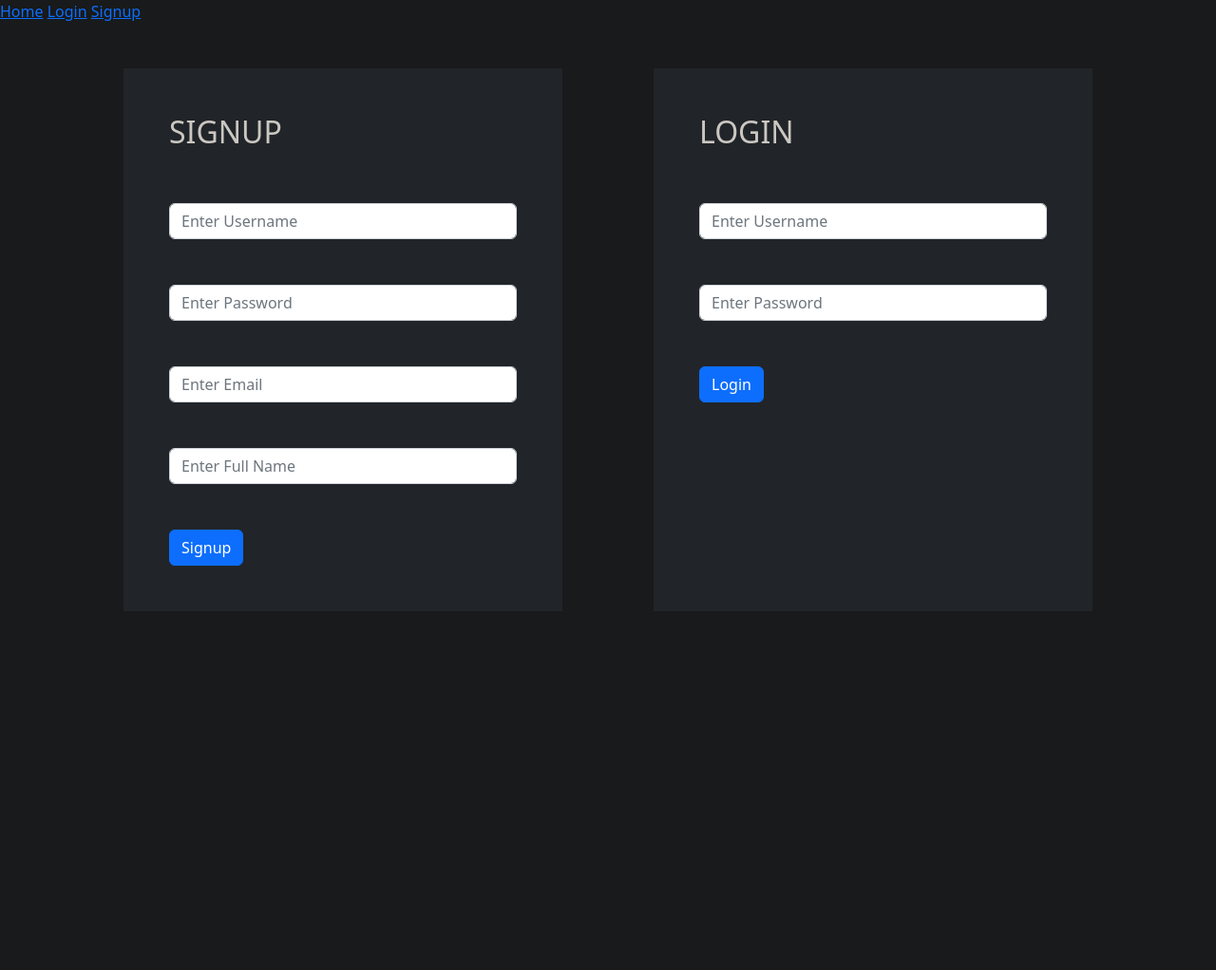
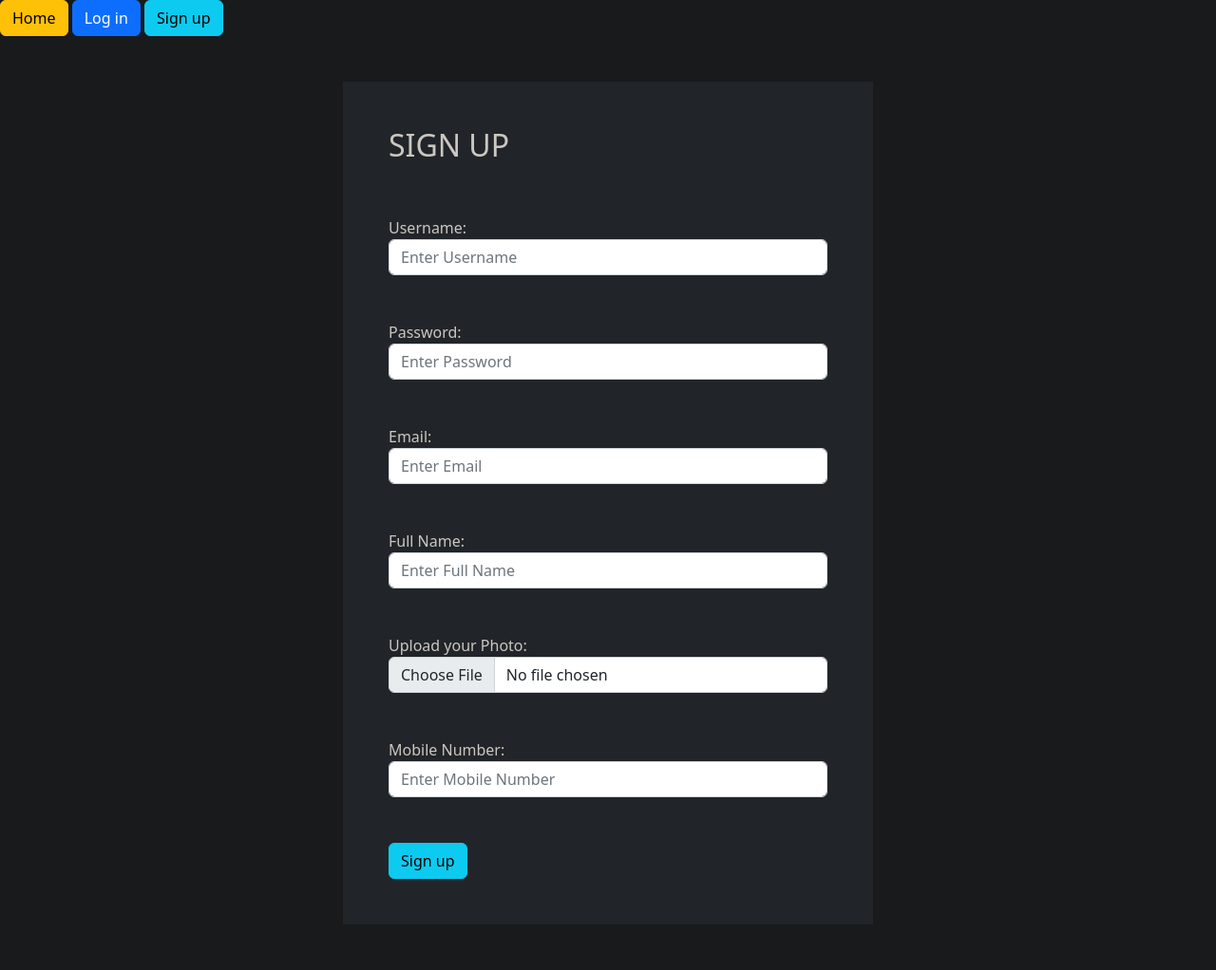
Before and after one commit to BabaHerons/Devathon-Blog, a Flask app: page /signup in a window 1280 px wide. Shown: the whole page at 95% size. Before the commit the page ends 644 px from the top, so only its background shows below. Run offline with Flask 2, Linux system fonts and the light colour scheme.

Commit message:
Following changes have been made:
    1. updated the models.py:
        a. added all of the tables information user, comments, posts, likedposts

    2. updated the routes.py:
        a. updated the login routes, signup routes
        b. get the value from the user and fed it into the database

    3. updated the html files:
        a. added the if else statement for the navbar home, login or signup
        b. in signuporlogin html file use the if else statemente to keep differences
           between the login form and the signup form
        c. same like (b.) added the changes in the home.html file for showing the name
           of the user if the user has signed in.

```diff
--- a/assets/routes.py
+++ b/assets/routes.py
@@ -1,15 +1,35 @@
 from flask import render_template, redirect, url_for, request
 from assets import app, db
+from assets.models import User, Posts, Comments, LikedPosts
 
 
 @app.route('/')
 def home():
     return render_template('home.html')         # here need to send signedIn = true or false as a string value.
 
-@app.route('/login')
+@app.route('/login', methods = ['GET', 'POST'])
 def login():
+    if request.method == 'POST':
+        username = request.form.get('username')
+        password = request.form.get('password')
+        user = User.query.filter_by(username=username, password=password).first()
+        if user:
+            return render_template('home.html', signedIn = 'true', user = user)
     return render_template('signuporlogin.html')
 
 @app.route('/signup', methods = ['GET','POST'])
 def signup():
-    return render_template('signuporlogin.html')
+    if request.method == 'POST':
+        username = request.form.get('username')
+        password = request.form.get('password')
+        email = request.form.get('email')
+        fullname = request.form.get('fullname')
+        dp = request.files['dp']
+        mob = request.form.get('mob')
+        user = User.query.filter_by(username=username, password=password).first()
+        if not user:
+            user = User(username=username, password=password, email=email, fullname=fullname, dp=dp.read(), mob=mob)
+            db.session.add(user)
+            db.session.commit()
+            return redirect(url_for('home'))
+    return render_template('signuporlogin.html', signup = 'true')
--- a/assets/templates/base.html
+++ b/assets/templates/base.html
@@ -18,9 +18,14 @@
     <title>{% block title %}{% endblock %}</title>
   </head>
   <body>
-    <a href="{{ url_for('home') }}">Home</a>
-    <a href="{{ url_for('login') }}">Login</a>
-    <a href="{{ url_for('signup') }}">Signup</a>
+    <a href="{{ url_for('home') }}"><button class="btn btn-warning">Home</button></a>
+    {% if signedIn == 'true' %}
+      <a href="{{ url_for('home') }}"><button class="btn btn-danger">Log out</button></a>
+    {% else %}
+      <a href="{{ url_for('login') }}"><button class="btn btn-primary">Log in</button></a>
+      <a href="{{ url_for('signup') }}"><button class="btn btn-info">Sign up</button></a>
+    {% endif %}
+
     {% block body %} {% endblock %}
 
     <!-- BOOTSTRAP JavaScript Bundle with Popper -->
--- a/assets/templates/signuporlogin.html
+++ b/assets/templates/signuporlogin.html
@@ -5,20 +5,41 @@
 
     <div class="container">
         <div class="d-flex justify-content-center">
-            <form action="{{ url_for('signup') }}" class="w-50 bg-dark p-5 m-5" method="post">
-                <h2>SIGNUP</h2><br><br>
-                <input type="text" name="username" placeholder="Enter Username" class="form-control"><br><br>
-                <input type="password" name="password" placeholder="Enter Password" class="form-control"><br><br>
-                <input type="email" name="email" placeholder="Enter Email" class="form-control"><br><br>
-                <input type="text" name="fullname" placeholder="Enter Full Name" class="form-control"><br><br>
-                <button class="btn btn-primary">Signup</button>
+            {% if signup == 'true' %}
+            <form action="{{ url_for('signup') }}" class="w-50 bg-dark p-5 m-5" method="post" enctype="multipart/form-data">
+                <h2>SIGN UP</h2><br><br>
+                <label for="username">Username:</label><br>
+                <input type="text" name="username" placeholder="Enter Username" class="form-control" id="username"><br><br>
+
+                <label for="password">Password:</label><br>
+                <input type="password" name="password" placeholder="Enter Password" class="form-control" id="password"><br><br>
+
+                <label for="email">Email:</label><br>
+                <input type="email" name="email" placeholder="Enter Email" class="form-control" id="email"><br><br>
+
+                <label for="fullname">Full Name:</label><br>
+                <input type="text" name="fullname" placeholder="Enter Full Name" class="form-control" id="fullname"><br><br>
+
+                <label for="dp">Upload your Photo:</label><br>
+                <input type="file" name="dp" class="form-control" id="dp"><br><br>
+
+                <label for="mob">Mobile Number:</label><br>
+                <input type="text" name="mob" placeholder="Enter Mobile Number" class="form-control" id="mob"><br><br>
+                <button class="btn btn-info">Sign up</button>
             </form>
+
+            {% else %}
             <form action="{{ url_for('login') }}" class="w-50 bg-dark p-5 m-5" method="post">
-                <h2>LOGIN</h2><br><br>
-                <input type="text" name="username" placeholder="Enter Username" class="form-control"><br><br>
-                <input type="password" name="password" placeholder="Enter Password" class="form-control"><br><br>
-                <button class="btn btn-primary">Login</button>
+                <h2>LOG IN</h2><br><br>
+                <label for="username">Username:</label><br>
+                <input type="text" name="username" placeholder="Enter Username" class="form-control" id="username"><br><br>
+
+                <label for="password">Password:</label><br>
+                <input type="password" name="password" placeholder="Enter Password" class="form-control" id="password"><br><br>
+                <button class="btn btn-primary">Log in</button>
             </form>
+
+            {% endif %}
         </div>
     </div>
 
```
Also changed, not shown: assets/models.py (+24 -4 lines), assets/templates/home.html (+6 -1 lines), assets/blog_database.db.
